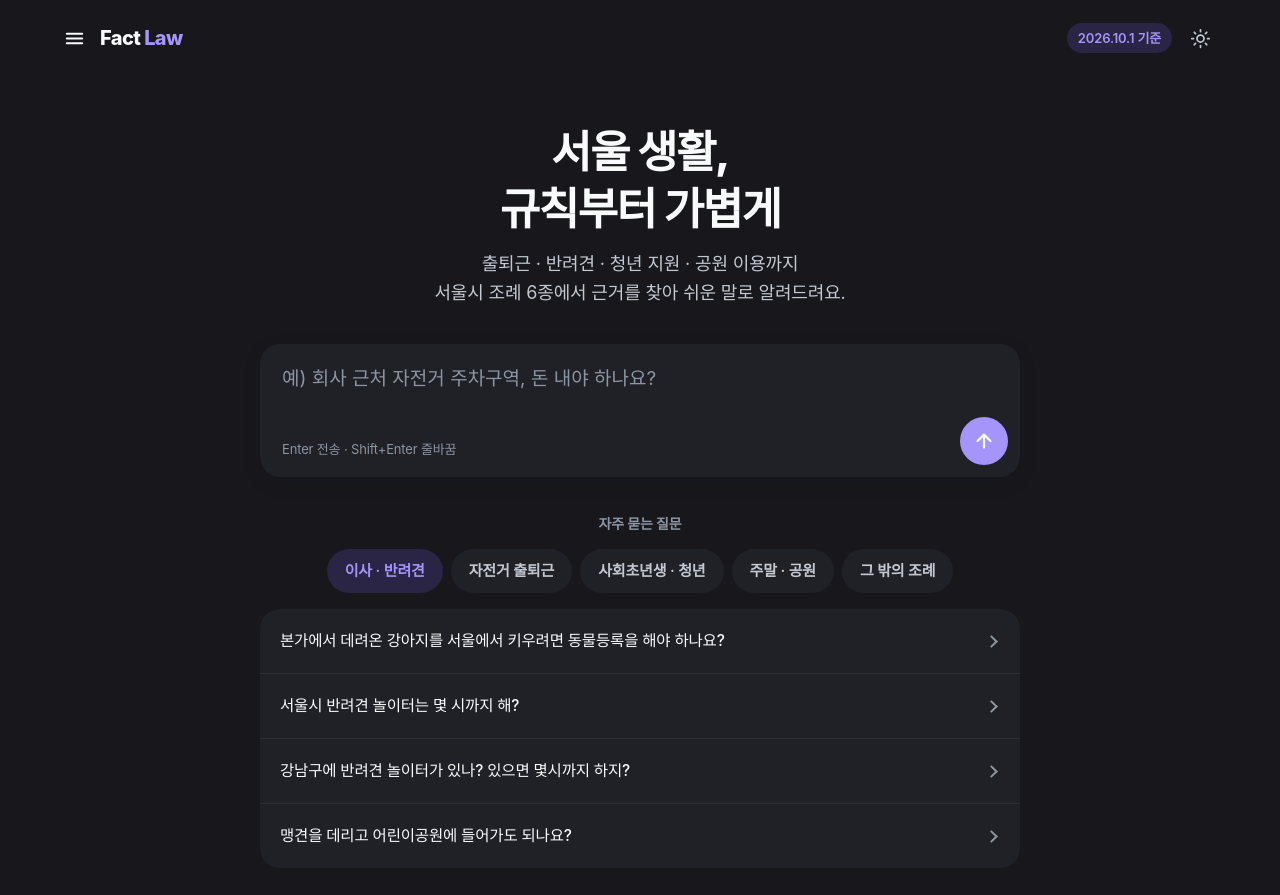
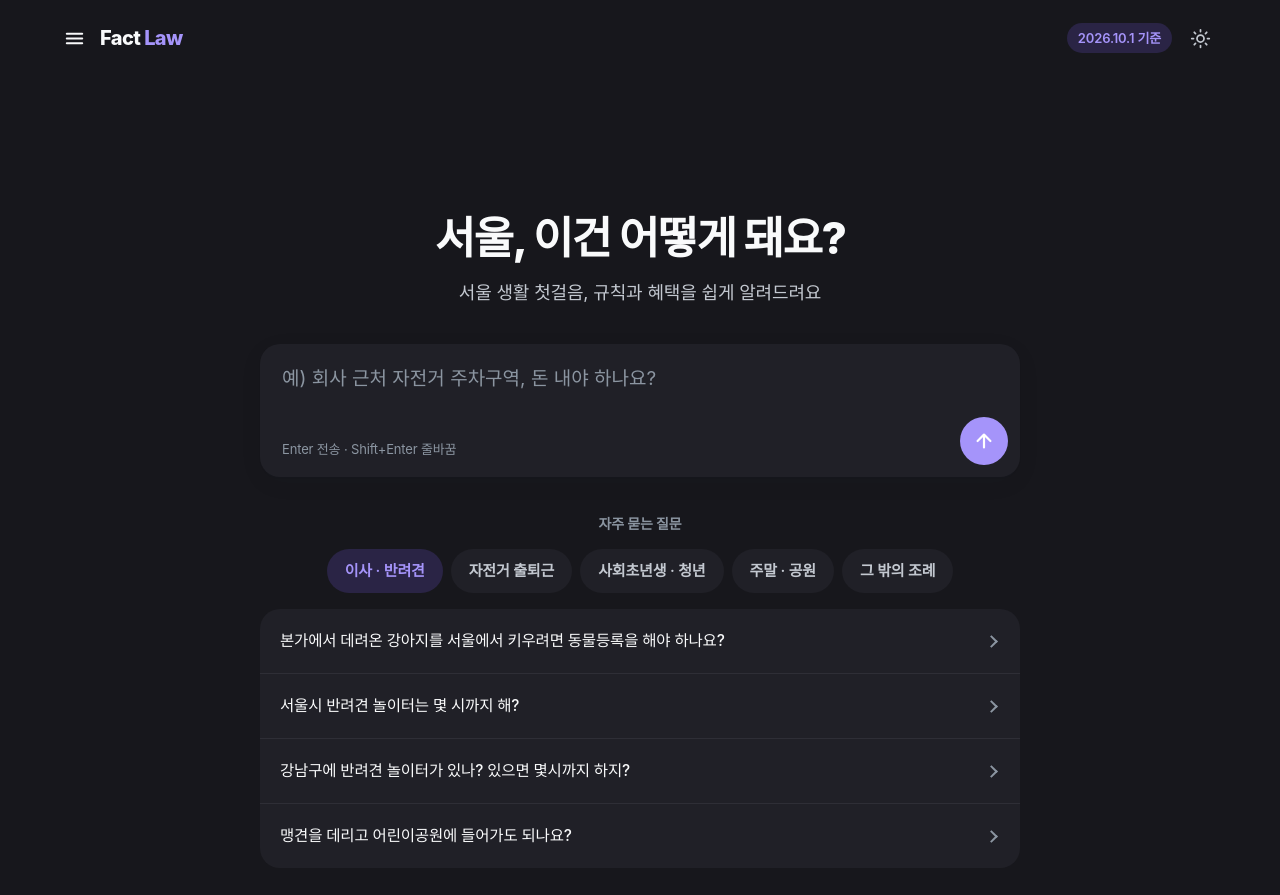
Before and after one commit to hwcho1120/AI-Q-A, a plain HTML site: page static/factlaw.html in a window 1280 px wide. Shown: the top 895 px of the page. Drawn offline with Linux system fonts and the light colour scheme; a web font is replaced by a local one.

```diff
--- a/static/factlaw.html
+++ b/static/factlaw.html
@@ -5,7 +5,7 @@
 <meta name="viewport" content="width=device-width, initial-scale=1, viewport-fit=cover">
 <meta name="theme-color" content="#17171c">
 <script>try{document.documentElement.setAttribute("data-theme",localStorage.getItem("fl-theme")==="light"?"light":"dark");}catch(e){document.documentElement.setAttribute("data-theme","dark");}</script>
-<title>Fact Law - 궁금한 조례, 바로 물어보세요</title>
+<title>Fact Law - 서울, 이건 어떻게 돼요?</title>
 <meta name="description" content="주차장·동물보호·자전거·도시공원·청년·금연 조례 6종에서 근거를 찾아 쉬운 말로 알려드려요.">
 <link rel="stylesheet" href="https://cdn.jsdelivr.net/gh/orioncactus/pretendard@v1.3.9/dist/web/variable/pretendardvariable-dynamic-subset.min.css">
 <style>
@@ -264,6 +264,10 @@ footer { margin: 12px 0 48px; padding: 20px 4px 0; font-size: 12.5px; line-heigh
   .headline { font-size: 23px; }
   textarea { font-size: 17px; }
 }
+/* 360px 안팎 휴대폰: 부제가 한 줄에 들어가도록 */
+@media (max-width: 400px) {
+  .lede { font-size: 14.5px; }
+}
 </style>
 </head>
 <body>
@@ -286,8 +290,8 @@ footer { margin: 12px 0 48px; padding: 20px 4px 0; font-size: 12.5px; line-heigh
 
   <main class="stage" id="stage" data-state="home">
     <section class="hero">
-      <h1>서울 생활,<br>규칙부터 가볍게</h1>
-      <p class="lede">출퇴근 · 반려견 · 청년 지원 · 공원 이용까지<br>서울시 조례 6종에서 근거를 찾아 쉬운 말로 알려드려요.</p>
+      <h1>서울, 이건 어떻게 돼요?</h1>
+      <p class="lede">서울 생활 첫걸음, 규칙과 혜택을 쉽게 알려드려요</p>
     </section>
 
     <form id="ask" autocomplete="off">
```
